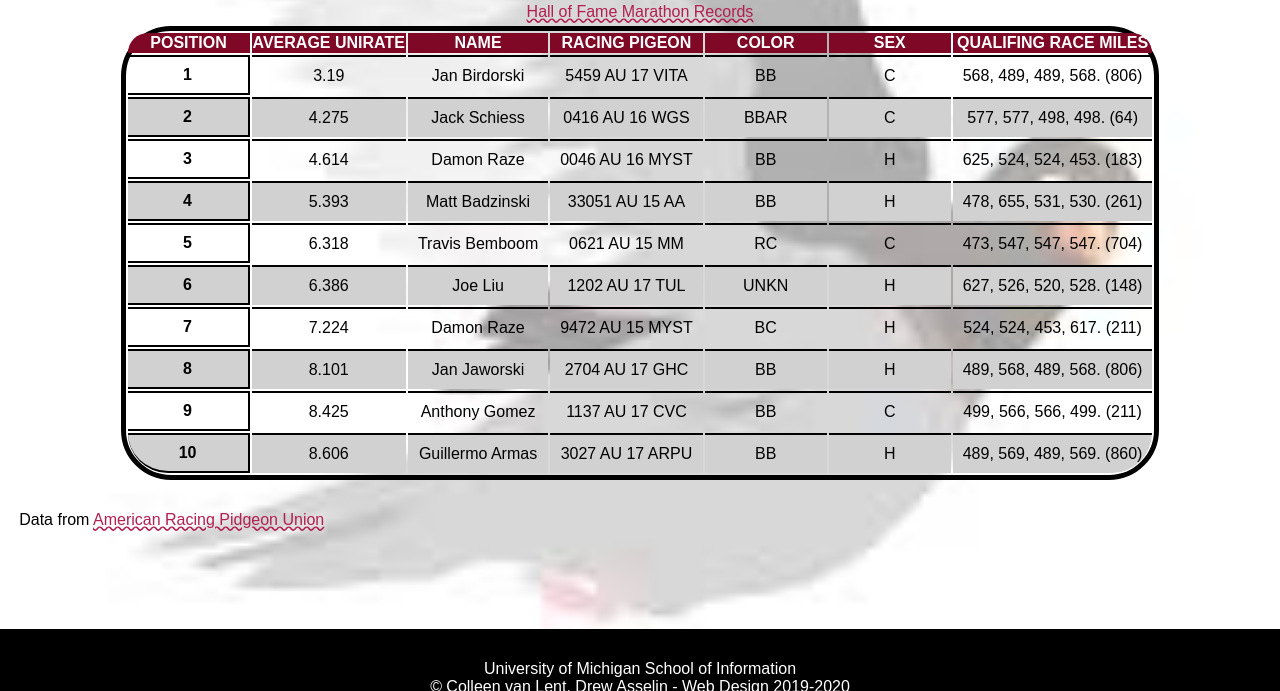
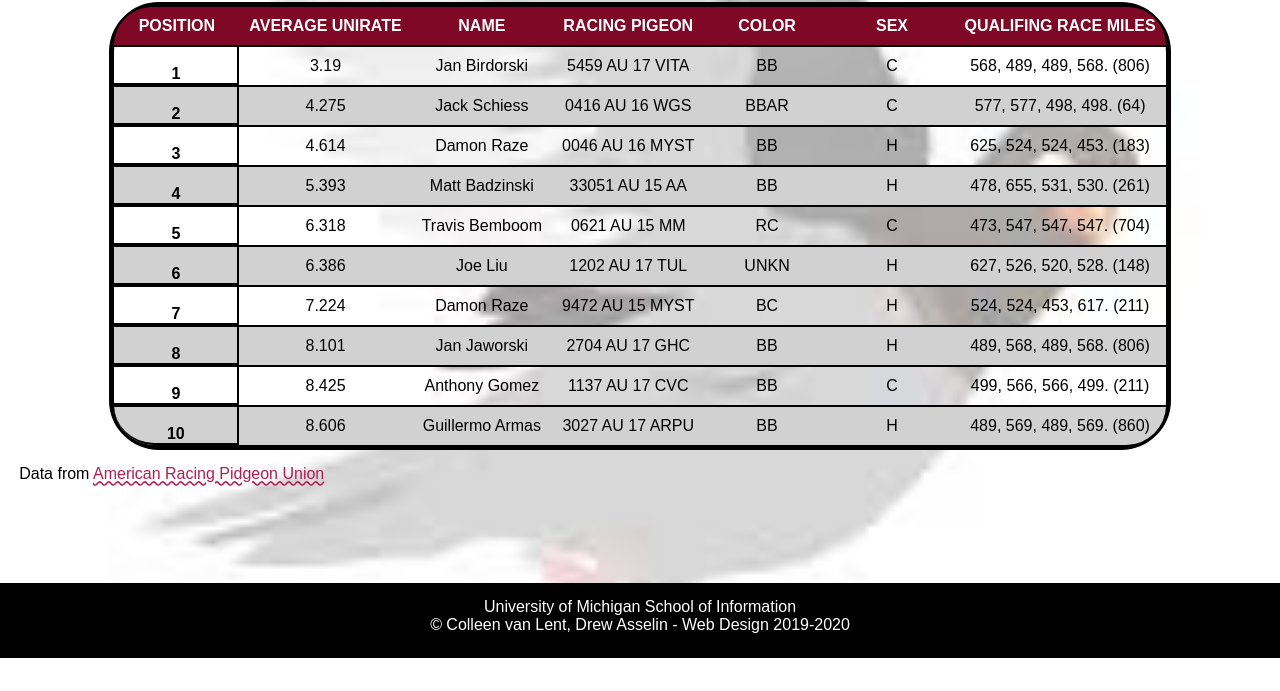
Before and after one commit to panderz74/homework4-2021, a plain HTML site: page index.html in a window 1280 px wide. Shown: the part 109-800 px from the top of the page. Drawn offline with Linux system fonts and the light colour scheme; a web font is replaced by a local one.

Commit message:
Add files via upload
changed image source path, changed columns and row hover

```diff
--- a/css/style.css
+++ b/css/style.css
@@ -25,7 +25,7 @@ caption{
 /*END STARTER CODE*/
 
 body{
-  background: #DDDDDD url("/images/pigeon-background.JPEG");
+  background: #DDDDDD url("../images/pigeon-background.JPEG");
   font-family: 'Andika', sans-serif;
   color: #000000;
   font-size: 16px;
@@ -75,8 +75,10 @@ td{
 .colhead{
   color: #FFFFFF;
   background-color: #7e0825;
-  min-width: 120px;
+  min-width: 125px;
+  padding: 10px;
   text-align: center;
+  text-justify: center;
   text-transform: uppercase;
 }
 
@@ -96,20 +98,20 @@ table{
 You can use Inspect Element or your editor to find selectors. */
 /*top corners*/
 thead tr:first-child th:first-child{
-  border-radius: 5em 0em 0em 0em;
+  border-top-left-radius: 50px;
 }
 
 thead tr:first-child th:last-child{
-  border-radius: 0em 5em 0em 0em;
+  border-top-right-radius: 50px;
 }
 
 /*bottom corners*/
 tbody tr:last-child th:first-child{
-  border-radius: 0em 0em 0em 5em;
+  border-bottom-left-radius: 50px;
 }
 
 tbody tr:last-child td:last-child{
-  border-radius: 0em 0em 5em 0em;
+  border-bottom-right-radius: 50px;
 }
 /*Add selectors and rules here*/
 tr:nth-child(odd){
@@ -120,7 +122,7 @@ tr:nth-child(even){
   background-color: #d1d1d1;
 }
 tr:hover{
-  background-color: rgba(178, 31, 80, 0.25);
+  background-color: rgba(126, 8, 37, 0.25);
 }
 
 footer{
@@ -129,6 +131,6 @@ footer{
   background:#000000;
   text-align:center;
   position:fixed;
-  right: 0px;
+  right: 0em;
   color: #FFFFFF;
 }
--- a/index.html
+++ b/index.html
@@ -3,6 +3,7 @@
   <head>
     <meta charset="UTF-8">
     <!-- Link the style sheets and Google font -->
+    <link rel="stylesheet" href = "css/html5reset.css">
     <link rel="stylesheet" href = "css/style.css">
     <link rel="preconnect" href="https://fonts.googleapis.com">
 <link rel="preconnect" href="https://fonts.gstatic.com" crossorigin>
```
